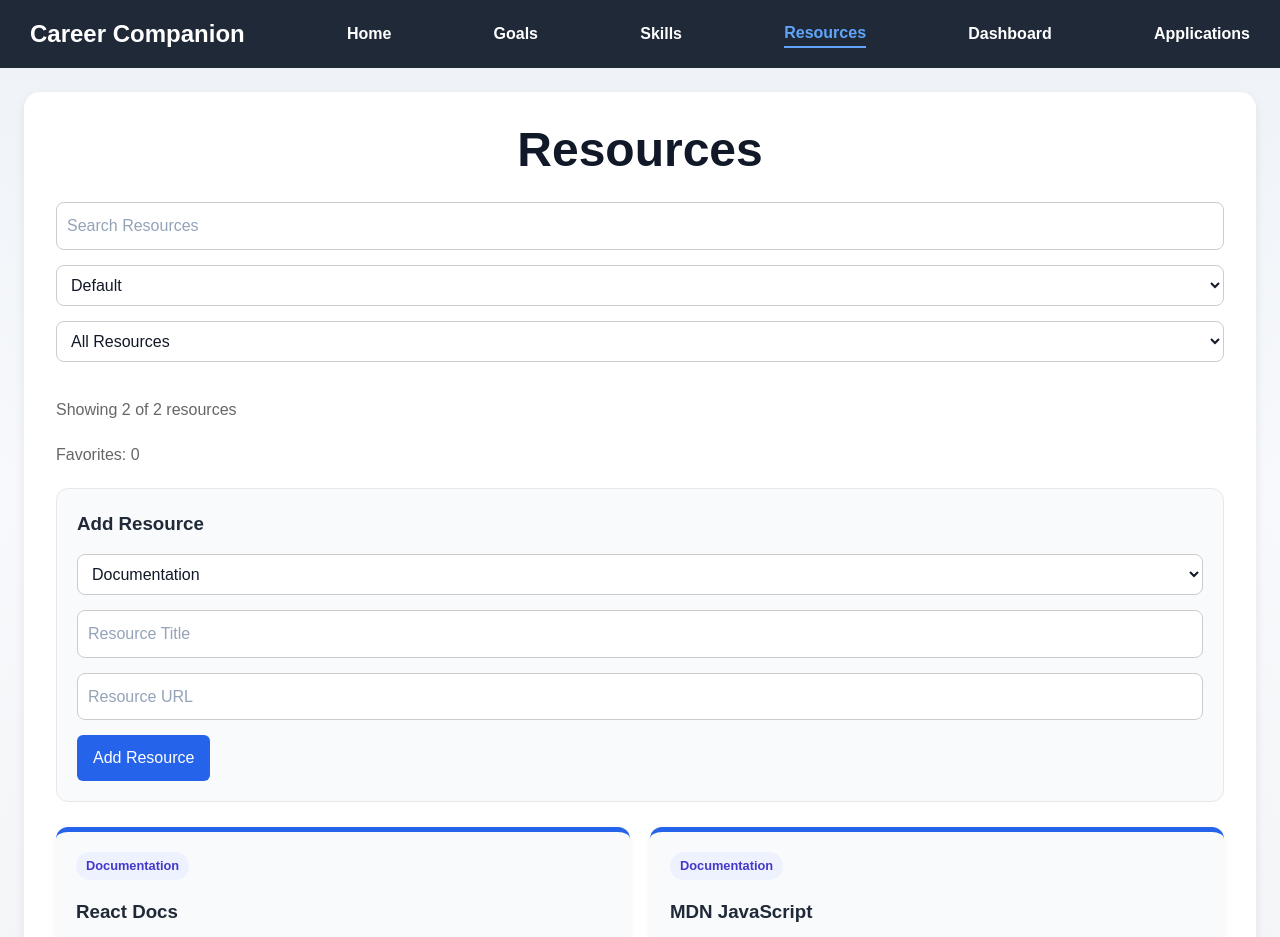
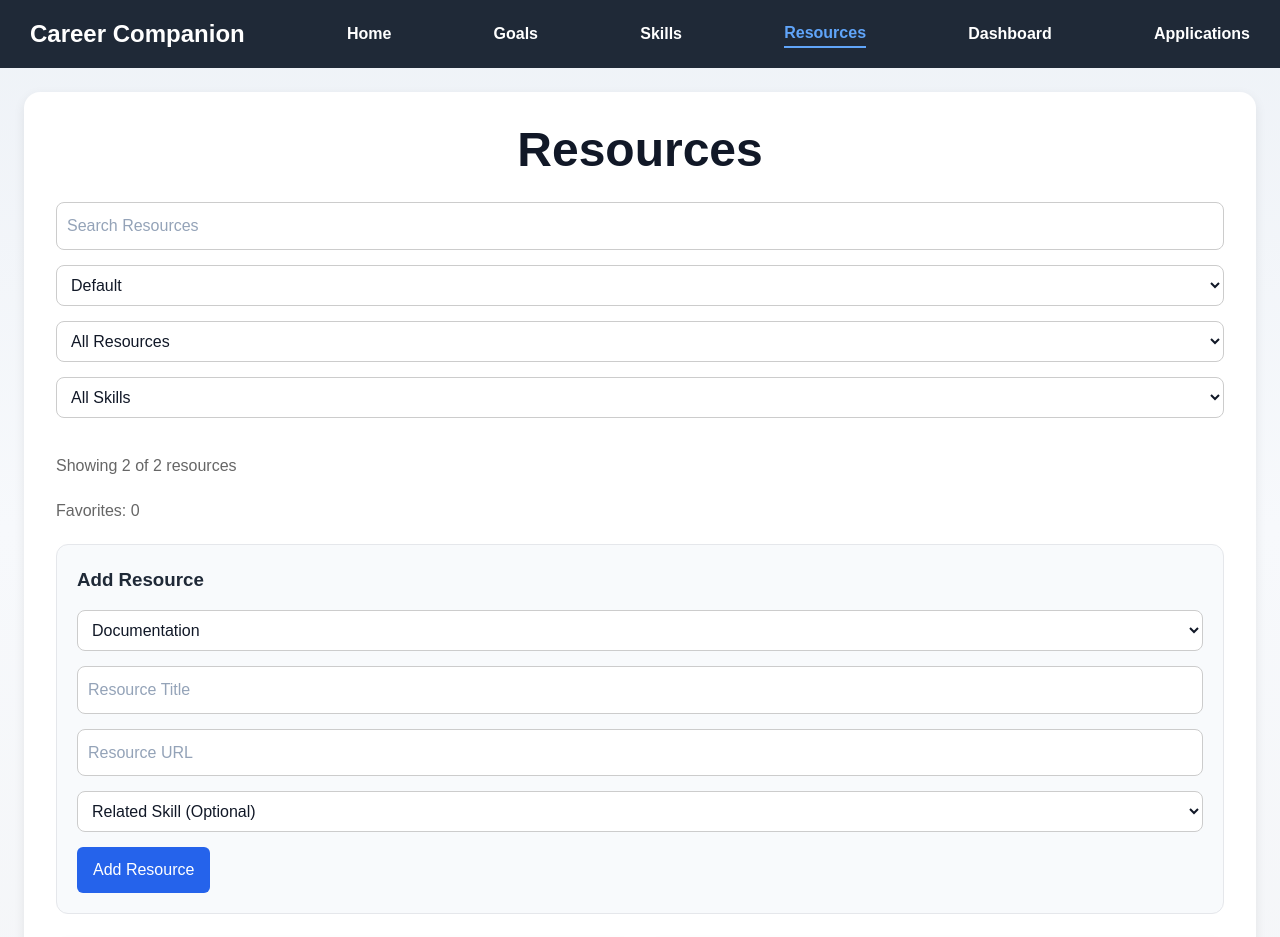
Before and after one commit to SriHarishVel/Career-Companion, a React (Vite) app in the folder frontend/: page /resources in a window 1280 px wide. Shown: the top 937 px of the page. Built offline with nearby package versions, Linux system fonts and the light colour scheme.

Commit message:
Link resources with skills and improve navigation flow

```diff
--- a/frontend/src/components/SkillCard/index.jsx
+++ b/frontend/src/components/SkillCard/index.jsx
@@ -10,7 +10,8 @@ function SkillCard({
     relatedGoalTitle,
     onProgress,
     onDelete,
-    onEdit
+    onEdit,
+    onResources
 }) {
     const [isEditing, setIsEditing] = useState(false);
     const [editedTitle, setEditedTitle] = useState(title);
@@ -137,6 +138,13 @@ function SkillCard({
                 )}
 
                 <button
+                    className="resource-btn"
+                    onClick={() => onResources(id)}
+                >
+                    Resources
+                </button>
+
+                <button
                     className="delete-btn"
                     onClick={() =>
                         onDelete(id)
--- a/frontend/src/data/resources.js
+++ b/frontend/src/data/resources.js
@@ -5,6 +5,7 @@ const initialResources = [
         url: "https://react.dev",
         type: "Documentation",
         favorite: false,
+        skillId: null,
         lastUpdated: Date.now()
     },
     {
@@ -13,6 +14,7 @@ const initialResources = [
         url: "https://developer.mozilla.org/en-US/docs/Web/JavaScript",
         type: "Documentation",
         favorite: false,
+        skillId: null,
         lastUpdated: Date.now()
     }
 ];
--- a/frontend/src/pages/Resources/index.jsx
+++ b/frontend/src/pages/Resources/index.jsx
@@ -1,4 +1,5 @@
 import { useState, useEffect } from "react";
+import { useLocation } from "react-router-dom";
 import initialResources from "../../data/resources";
 import SearchSortBar from "../../components/SearchSortBar";
 import ConfirmModal from "../../components/ConfirmModal";
@@ -6,6 +7,8 @@ import { storageService } from "../../services/storageService";
 import "./index.css";
 
 function Resources() {
+    const location = useLocation();
+
     const [newTitle, setNewTitle] = useState("");
     const [newUrl, setNewUrl] = useState("");
     const [newType, setNewType] = useState("Documentation");
@@ -25,10 +28,39 @@ function Resources() {
             ? savedResources
             : initialResources;
     });
+    const [skillId, setSkillId] = useState(
+        location.state?.skillId || ""
+    );
+    const [skillFilter, setSkillFilter] = useState(
+        location.state?.skillId || "All"
+    );
 
     useEffect(() => {
         storageService.saveResources(resources);
     }, [resources]);
+
+    const skills = storageService.getSkills();
+    const goals = storageService.getGoals();
+
+    function getSkillTitle(skillId) {
+        const skill = skills.find(
+            skill => skill.id === skillId
+        );
+
+        return skill
+            ? skill.title
+            : null;
+    }
+
+    function getParentGoalTitle(skill) {
+        if (!skill.secondaryGoalId) return "";
+
+        const goal = goals.find(
+            goal => goal.id === skill.secondaryGoalId
+        );
+
+        return goal ? goal.title : "";
+    }
 
     function addResource() {
         if (
@@ -50,29 +82,20 @@ function Resources() {
             ...prevResources,
             {
                 id: Date.now(),
-
-                title:
-                    newTitle.trim(),
-
-                url:
-                    formattedUrl.startsWith(
-                        "http"
-                    )
-                        ? formattedUrl
-                        : `https://${formattedUrl}`,
-
+                title: newTitle.trim(),
+                url: formattedUrl.startsWith("http")
+                        ? formattedUrl : `https://${formattedUrl}`,
                 type: newType,
-
                 favorite: false,
-
-                lastUpdated:
-                    Date.now()
+                skillId: skillId || null,
+                lastUpdated: Date.now()
             }
         ]);
 
         setNewTitle("");
         setNewUrl("");
         setNewType("Documentation");
+        setSkillId("");
     }
 
     function confirmDeleteResource() {
@@ -167,6 +190,11 @@ function Resources() {
                 filterOption
             );
         })
+        .filter(resource =>
+            skillFilter === "All"
+                ? true
+                : resource.skillId === Number(skillFilter)
+        )
         .sort((a, b) => {
             if (sortOption === "az") {
                 return a.title.localeCompare(
@@ -194,9 +222,11 @@ function Resources() {
 
     return (
         <div className="container">
-
-            {/* Page Title */}
-            <h1>Resources</h1>
+            <h1>
+                {skillFilter === "All"
+                    ? "Resources"
+                    : `Resources for ${getSkillTitle(Number(skillFilter))}`}
+            </h1>
 
             {/* Search + Sort */}
             <SearchSortBar
@@ -265,6 +295,21 @@ function Resources() {
                 </option>
             </select>
 
+            <select
+                value={skillFilter}
+                onChange={(e) => setSkillFilter(e.target.value)}
+            >
+                <option value="All">All Skills</option>
+
+                {skills.map(skill => (
+                    <option
+                        key={skill.id}
+                        value={skill.id}
+                    >
+                        {`${getParentGoalTitle(skill)} → ${skill.title}`}
+                    </option>
+                ))}
+            </select>
             {/* Resource Counter */}
             <p className="resource-counter">
                 Showing{" "}
@@ -341,6 +386,24 @@ function Resources() {
                         setErrorMsg("");
                     }}
                 />
+
+                <select
+                    value={skillId}
+                    onChange={(e) => setSkillId(Number(e.target.value))}
+                >
+                    <option value="">
+                        Related Skill (Optional)
+                    </option>
+
+                    {skills.map(skill => (
+                        <option
+                            key={skill.id}
+                            value={skill.id}
+                        >
+                            {skill.title}
+                        </option>
+                    ))}
+                </select>
 
                 {errorMsg && (
                     <p className="error">
@@ -434,6 +497,12 @@ function Resources() {
                                             </span>
                                         )}
 
+                                        {resource.skillId && (
+                                            <p className="related-skill">
+                                                Skill: {getSkillTitle(resource.skillId)}
+                                            </p>
+                                        )}
+
                                         <h3>
                                             {resource.title}
                                         </h3>
--- a/frontend/src/pages/Skills/index.jsx
+++ b/frontend/src/pages/Skills/index.jsx
@@ -231,10 +231,7 @@ function Skills() {
             return 0;
         });
 
-    const goals =
-        JSON.parse(
-            localStorage.getItem("goals")
-        ) || [];
+    const goals = storageService.getGoals();
 
     const secondaryGoalOptions =
         goals.filter(
@@ -499,6 +496,11 @@ function Skills() {
                                 setShowDeleteModal(true);
                             }}
                             onEdit={editSkill}
+                            onResources={(skillId) =>
+                                navigate("/resources", {
+                                    state: {skillId}
+                                })
+                            }
                         />
                     ))
                 ) : (
```
